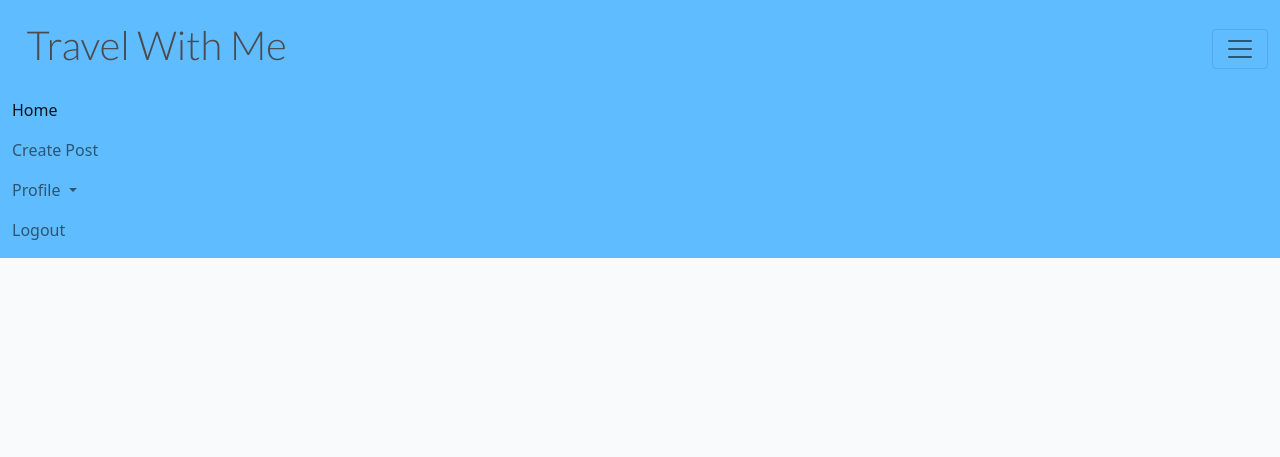
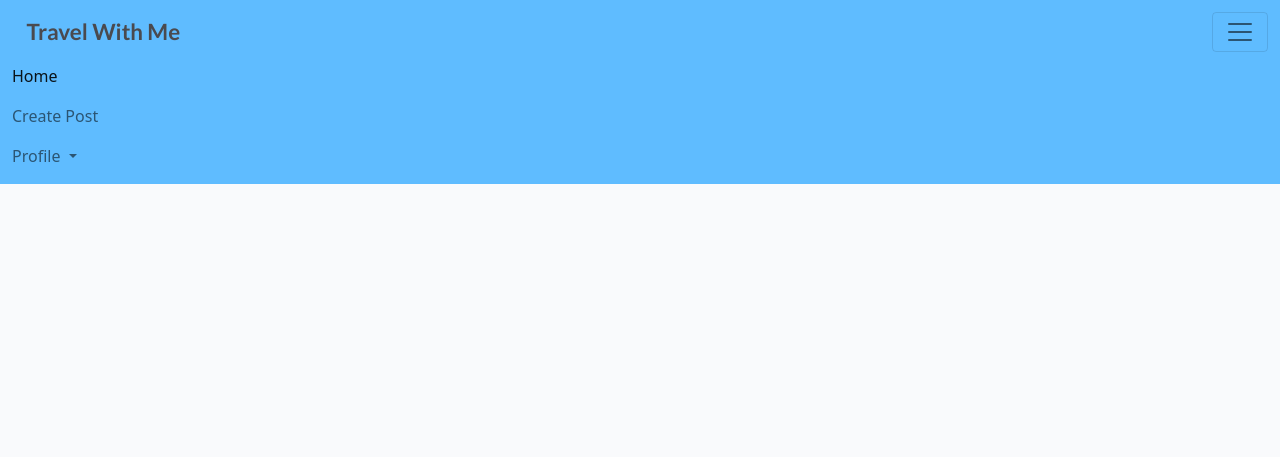
Before and after one commit to Mysanthropium/djangoBlog, a Django app: page / in a window 1280 px wide, after a click that opens the changed part. Shown: the top 457 px of the page. Run offline with Django 3.2, Linux system fonts and the light colour scheme; the visitor is signed in with stand-in values (Sample User, id 1); data that the repository does not hold is empty.

Commit message:
Add changes to base.html to pass w3 validator

```diff
--- a/templates/base.html
+++ b/templates/base.html
@@ -1,8 +1,9 @@
+{% load static %}
 <!DOCTYPE html>
 <html lang="en" class="h-100">
-{% load static %}
+
 <head>
-    <meta charset="UTF-8">
+    <title>Travel With Me Blog</title>
     <meta name="viewport" content="width=device-width, initial-scale=1.0">
 
     <link rel="preconnect" href="https://fonts.gstatic.com">
@@ -16,7 +17,7 @@
         integrity="sha384-gtEjrD/SeCtmISkJkNUaaKMoLD0//ElJ19smozuHV6z3Iehds+3Ulb9Bn9Plx0x4" crossorigin="anonymous">
         </script>
     <link rel="stylesheet" href="{% static 'css/style.css' %}">
-    <title>Travel With Me Blog</title>
+
 
 </head>
 
@@ -26,7 +27,7 @@
 
     <nav class="navbar navbar-light" style="background-color: #5fbcff;">
         <div class="container-fluid">
-                <a class="navbar-brand" href="{% url 'home' %}"><span class="brand badge"><h1>Travel With Me</h1></span></a>
+                <a class="navbar-brand" href="{% url 'home' %}"><span class="brand badge">Travel With Me</span></a>
             <button class="navbar-toggler" type="button" data-bs-toggle="collapse" data-bs-target="#navbarText"
                 aria-controls="navbarText" aria-expanded="false" aria-label="Toggle navigation">
                 <span class="navbar-toggler-icon"></span>
@@ -40,6 +41,7 @@
                     <li class="nav-item">
                         <a class="nav-link" href="{% url 'post_create' %}">Create Post</a>
                     </li>
+                <!-- from here -->
                 <li class="nav-item dropdown">
                     <a class="nav-link dropdown-toggle" href="#" role="button" data-bs-toggle="dropdown" aria-expanded="false">
                         Profile
@@ -52,13 +54,11 @@
                         {% else %}
                         <li><a class="dropdown-item" href="{% url 'create_profile_page' %}">Create a Profile Page</a></li>
                         {% endif %}
+                        <li><a class="dropdown-item" href="{% url 'edit_profile' %}">Account Settings</a></li>
+                        <li><a class="dropdown-item" href="{% url 'account_logout' %}">Logout</a></li>
+                    </ul>
                 </li>
-                            <li><a class="dropdown-item" href="{% url 'edit_profile' %}">Account Settings</a></li>
-                        </ul>
-                        <li class="nav-item">
-                            <a class="nav-link" href="{% url 'account_logout' %}">Logout</a>
-                        </li>
-                    </li>
+                <!-- To here -->
                     {% else %}
                     <li class="nav-item">
                         <a class="nav-link" href="{% url 'account_signup' %}">Register</a>
@@ -102,7 +102,7 @@
             <a href="https://www.facebook.com/" target="_blank"><i class="fab fa-facebook-square ms-3"></i></a>
             <a href="https://twitter.com/" target="_blank"><i class="fab fa-twitter-square ms-3"></i></a>
             <a href="https://www.instagram.com/" target="_blank"><i class="fab fa-instagram-square ms-3"></i></a>
-            <a href="https://www.youtube.com/" target="_blank"><i class="fab fa-youtube-square ms-3"></i></p></a>
+            <a href="https://www.youtube.com/" target="_blank"><i class="fab fa-youtube-square ms-3"></i></a>
     </footer>
     <script>
         setTimeout(function () {
--- a/templates/index.html
+++ b/templates/index.html
@@ -17,16 +17,18 @@
                                 <!-- Placeholder image for blogs if not chosen -->
                                 {% if "placeholder" in post.featured_image.url %}
                                 <img class="card-img-top"
-                                    src="https://netherlandsewell.com/wp-content/uploads/2016/06/map-placeholder.jpg">
+                                    src="https://netherlandsewell.com/wp-content/uploads/2016/06/map-placeholder.jpg" alt="image">
                                 {% else %}
-                                <img class="card-img-top" src=" {{ post.featured_image.url }}">
+                                <img class="card-img-top" src=" {{ post.featured_image.url }}" alt="image">
                                 {% endif %}
                                 <div class="image-flash" style="background-color: #5fbcff;">
                                     <p class="author">Author: {{ post.author }}</p>
                                 </div>
                             </div>
                             <a href="{% url 'post_detail' post.slug %}" class="post-link">
-                                <h2 class="card-title">{{ post.title }}
+                                <h2 class="card-title">{{ post.title }}</h2>
+                                <p class="card-text">{{ post.excerpt }}</p>
+                            </a>
                             <small>
                                 <!-- Check for user authentication if user can edit or delete blog posts -->
                                 {% if user.is_authenticated %}
@@ -36,10 +38,7 @@
                                     {% endif %}
                                 {% endif %}
                             </small>
-                                </h2>
-                                <p class="card-text">{{ post.excerpt }}</p>
-                            </a>
-                            <hr />
+                            <hr>
                             <p class="card-text text-muted h6">{{ post.created_on}} <i class="far fa-heart"></i>
                                 {{ post.number_of_likes }}</p>
                         </div>
```
Lines whose indentation alone changed are shown as unchanged.
